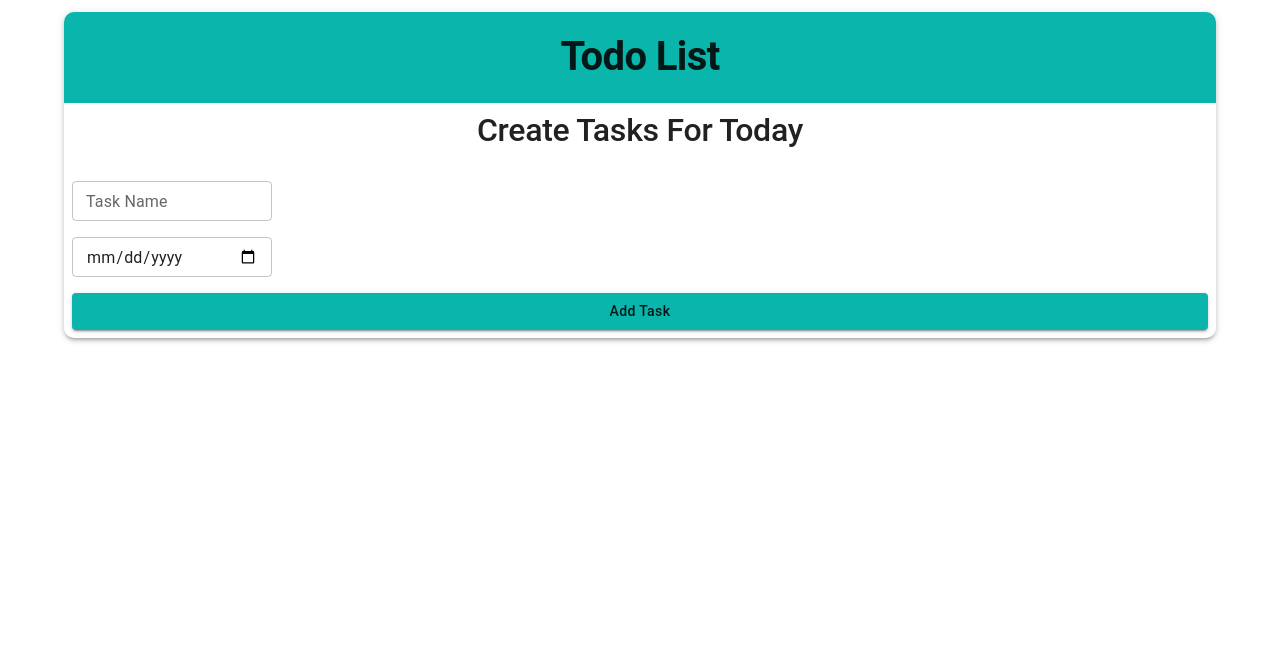
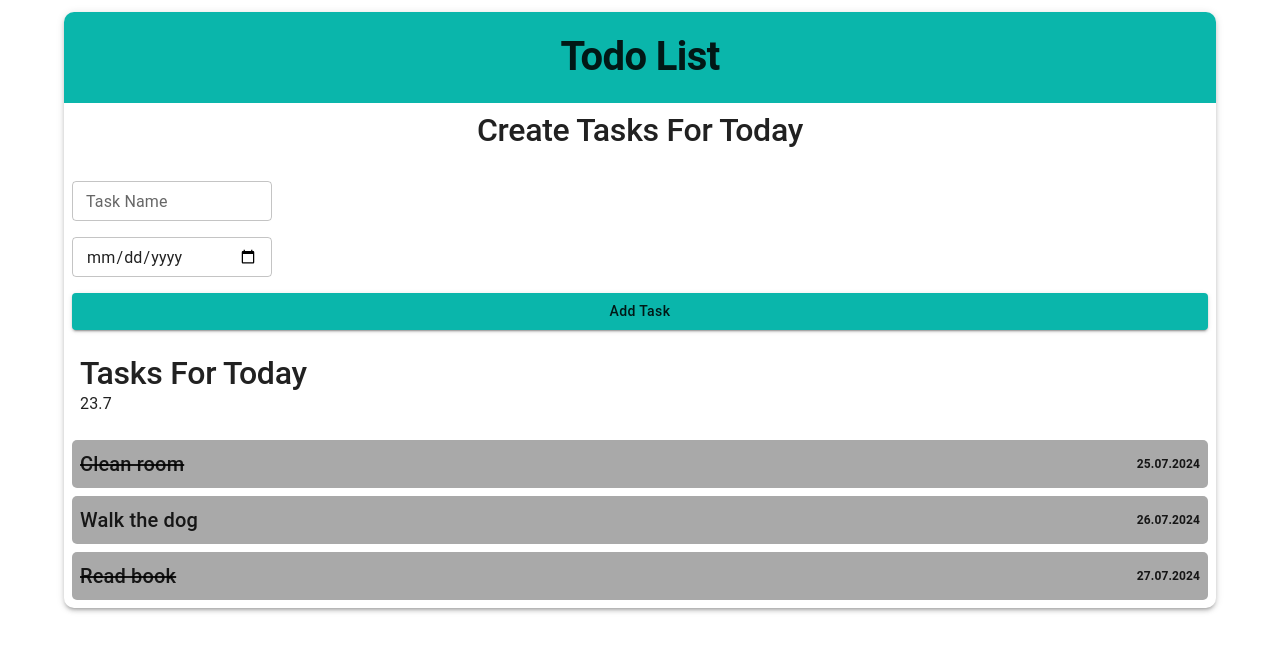
Before and after one commit to Radexman/ToDo-Material, a React (Vite) app: page / in a window 1280 px wide. Shown: the top 652 px of the page. Built offline with nearby package versions, Linux system fonts and the light colour scheme.

Commit message:
TaskList Component

```diff
--- a/src/App.tsx
+++ b/src/App.tsx
@@ -1,14 +1,7 @@
-import type { ChangeEvent } from "react";
-import { useState } from "react";
 import { Container, Paper, ThemeProvider, createTheme } from "@mui/material";
-import { useAppDispatch, useAppSelector } from "./app/hooks";
-import {
-  increment,
-  decrement,
-  editMultiple,
-} from "./features/counter/counterSlice";
 import Heading from "./components/Heading/Heading";
 import Form from "./components/Form/Form";
+import TaskList from "./components/TaskList/TaskList";
 
 const theme = createTheme({
   palette: {
@@ -49,33 +42,13 @@ const theme = createTheme({
 });
 
 const App = () => {
-  const [inputValue, setInputValue] = useState(0);
-
-  const dispatch = useAppDispatch();
-  const value = useAppSelector(state => state.counter.value);
-
-  const handleIncrement = () => {
-    dispatch(increment());
-  };
-
-  const handleDecrement = () => {
-    dispatch(decrement());
-  };
-
-  const handleAddSubtractMultiple = () => {
-    dispatch(editMultiple(inputValue));
-  };
-
-  const handleInputChange = (event: ChangeEvent<HTMLInputElement>) => {
-    setInputValue(Number(event.target.value));
-  };
-
   return (
     <ThemeProvider theme={theme}>
       <Container sx={{ padding: "4px" }}>
         <Paper elevation={3} sx={{ borderRadius: "10px" }}>
           <Heading />
           <Form />
+          <TaskList />
         </Paper>
       </Container>
     </ThemeProvider>
--- a/src/app/store.ts
+++ b/src/app/store.ts
@@ -1,8 +1,8 @@
 import { combineReducers, configureStore } from "@reduxjs/toolkit";
-import counterReducer from "../features/counter/counterSlice";
+import todoReducer from "../features/todo/todoSlice";
 
 const rootReducer = combineReducers({
-  counter: counterReducer,
+  todo: todoReducer,
 });
 
 export function setupStore(preloadedState?: Partial<RootState>) {
--- /dev/null
+++ b/src/components/TaskList/TaskList.tsx
@@ -0,0 +1,44 @@
+import { Stack, Typography } from "@mui/material";
+import { useAppSelector } from "../../app/hooks";
+import getCurrentDate from "../../helpers/currentDate";
+
+const TaskList = () => {
+  const tasks = useAppSelector(state => state.todo.tasks);
+  const currentDate = getCurrentDate();
+
+  return (
+    <>
+      <Stack direction="column" padding={2}>
+        <Typography variant="h2">Tasks For Today</Typography>
+        <Typography>{currentDate}</Typography>
+      </Stack>
+      <Stack direction="column" gap={1} padding={1}>
+        {tasks.map(task => (
+          <Stack
+            id={task.id}
+            direction="row"
+            justifyContent="space-between"
+            alignItems="center"
+            sx={{
+              padding: "8px",
+              backgroundColor: "darkgray",
+              borderRadius: "5px",
+            }}
+          >
+            <Typography
+              variant="h6"
+              sx={{ textDecoration: task.isDone ? "line-through" : null }}
+            >
+              {task.name}
+            </Typography>
+            <Typography sx={{ fontWeight: 600, fontSize: "12px" }}>
+              {task.date}
+            </Typography>
+          </Stack>
+        ))}
+      </Stack>
+    </>
+  );
+};
+
+export default TaskList;
--- a/src/features/counter/counterSlice.ts
+++ /dev/null
@@ -1,30 +0,0 @@
-import { createSlice } from "@reduxjs/toolkit";
-import type { PayloadAction } from "@reduxjs/toolkit";
-
-export interface CounterState {
-  value: number;
-}
-
-const initialState: CounterState = {
-  value: 0,
-};
-
-export const counterSlice = createSlice({
-  name: "counter",
-  initialState,
-  reducers: {
-    increment: state => {
-      state.value += 1;
-    },
-    decrement: state => {
-      state.value -= 1;
-    },
-    editMultiple: (state, action: PayloadAction<number>) => {
-      state.value += action.payload;
-    },
-  },
-});
-
-export const { increment, decrement, editMultiple } = counterSlice.actions;
-
-export default counterSlice.reducer;
--- /dev/null
+++ b/src/features/todo/todoSlice.ts
@@ -0,0 +1,38 @@
+import { createSlice } from "@reduxjs/toolkit";
+import type { PayloadAction } from "@reduxjs/toolkit";
+import type { Todo } from "../../types/appTypes.types";
+
+export interface TodoState {
+  tasks: Todo[];
+}
+
+const initialState: TodoState = {
+  tasks: [
+    {
+      name: "Clean room",
+      date: "25.07.2024",
+      isDone: true,
+      id: "1",
+    },
+    {
+      name: "Walk the dog",
+      date: "26.07.2024",
+      isDone: false,
+      id: "2",
+    },
+    {
+      name: "Read book",
+      date: "27.07.2024",
+      isDone: true,
+      id: "3",
+    },
+  ],
+};
+
+export const todoSlice = createSlice({
+  name: "todo",
+  initialState,
+  reducers: {},
+});
+
+export default todoSlice.reducer;
--- /dev/null
+++ b/src/helpers/currentDate.ts
@@ -0,0 +1,8 @@
+export default function getCurrentDate() {
+  const date = new Date();
+  const day = date.getDate();
+  const month = date.getMonth();
+  const fullDate = `${day}.${month + 1}`;
+
+  return fullDate;
+}
--- /dev/null
+++ b/src/types/appTypes.types.ts
@@ -0,0 +1,6 @@
+export interface Todo {
+  name: string;
+  date: string;
+  isDone: boolean;
+  id: string;
+}
```
Also changed, not shown: 1 other file (tests, documents, lock files or other folders).
